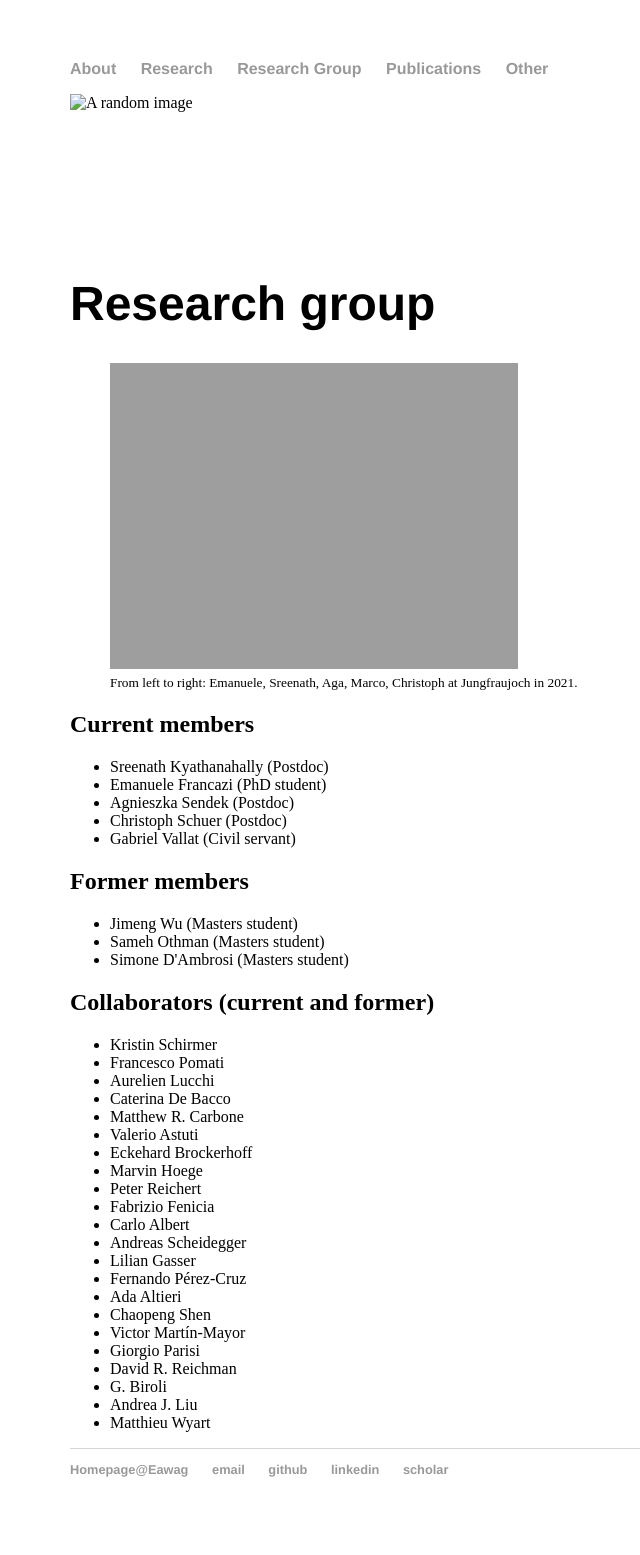
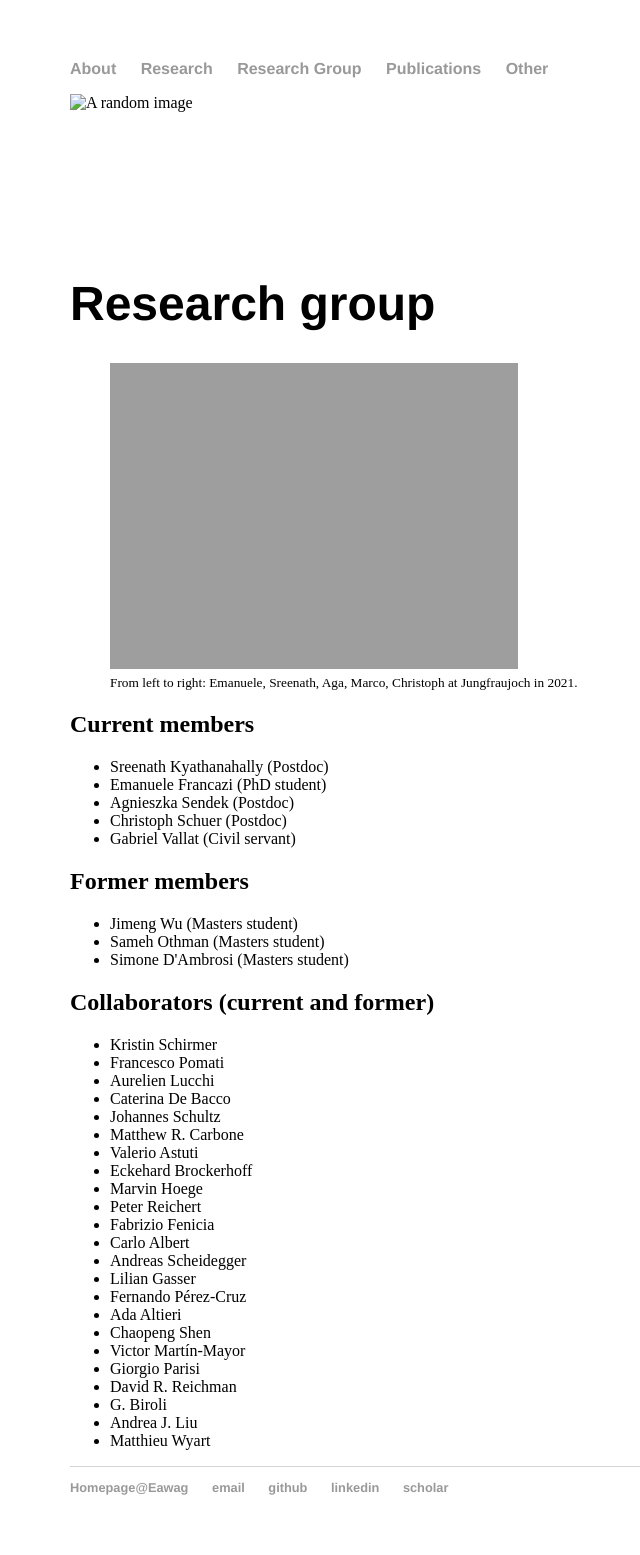
Before and after one commit to mbaityje/mbaityje.github.io, a Jekyll site: the page built from group/index.html, in a window 1280 px wide. Shown: the whole page, without its empty margins (122-762 px from the left). Built offline with Jekyll 4.4.1, drawn with Linux system fonts in a browser that asks for light colours.

Commit message:
Content changes

```diff
--- a/group/index.html
+++ b/group/index.html
@@ -29,6 +29,7 @@ title: Group
 			<li>Francesco Pomati</li>
 			<li>Aurelien Lucchi</li>
 			<li>Caterina De Bacco</li>
+			<li>Johannes Schultz</li>
 			<li>Matthew R. Carbone</li>
 			<li>Valerio Astuti</li>
 			<li>Eckehard Brockerhoff</li>
```
